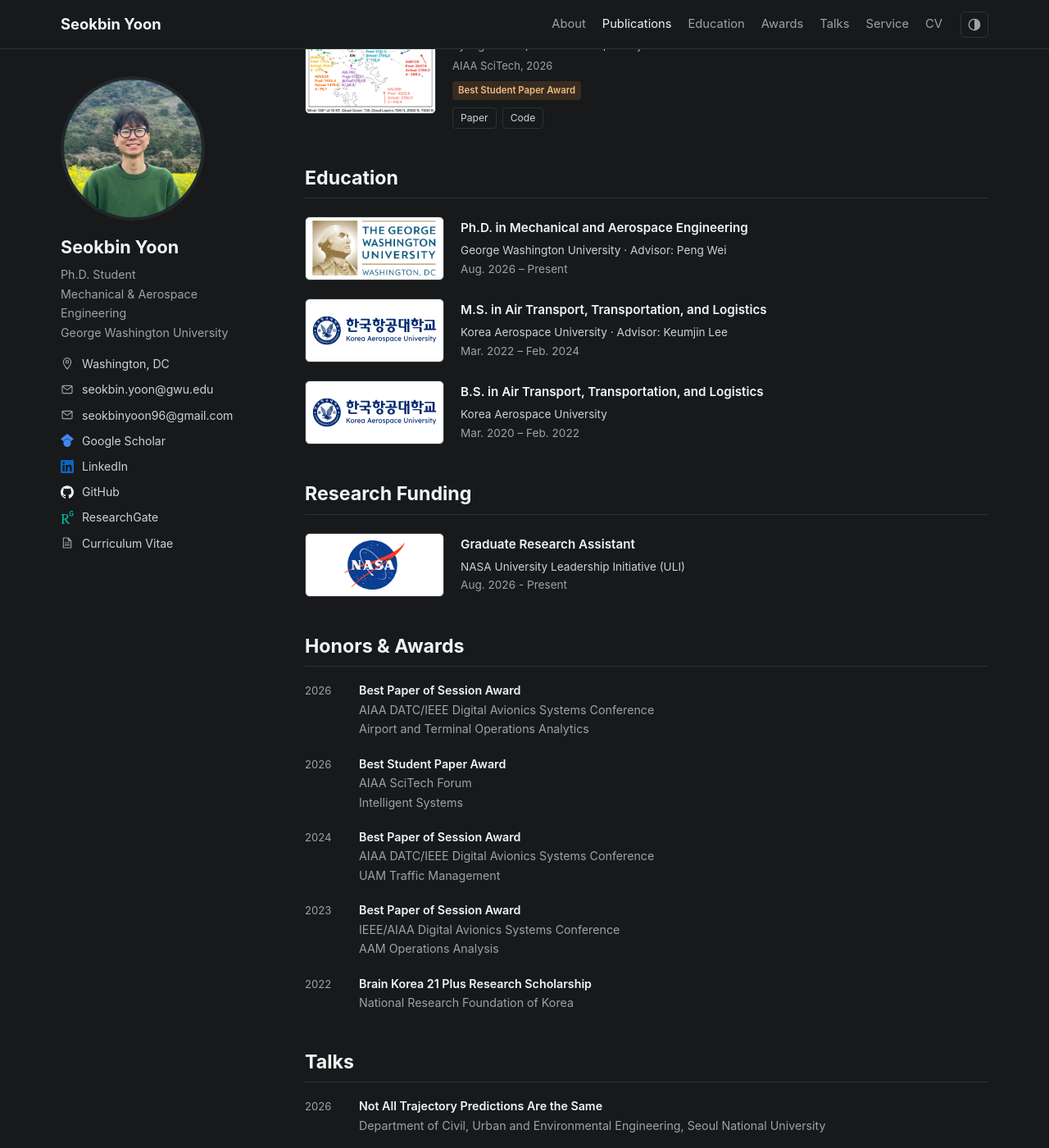
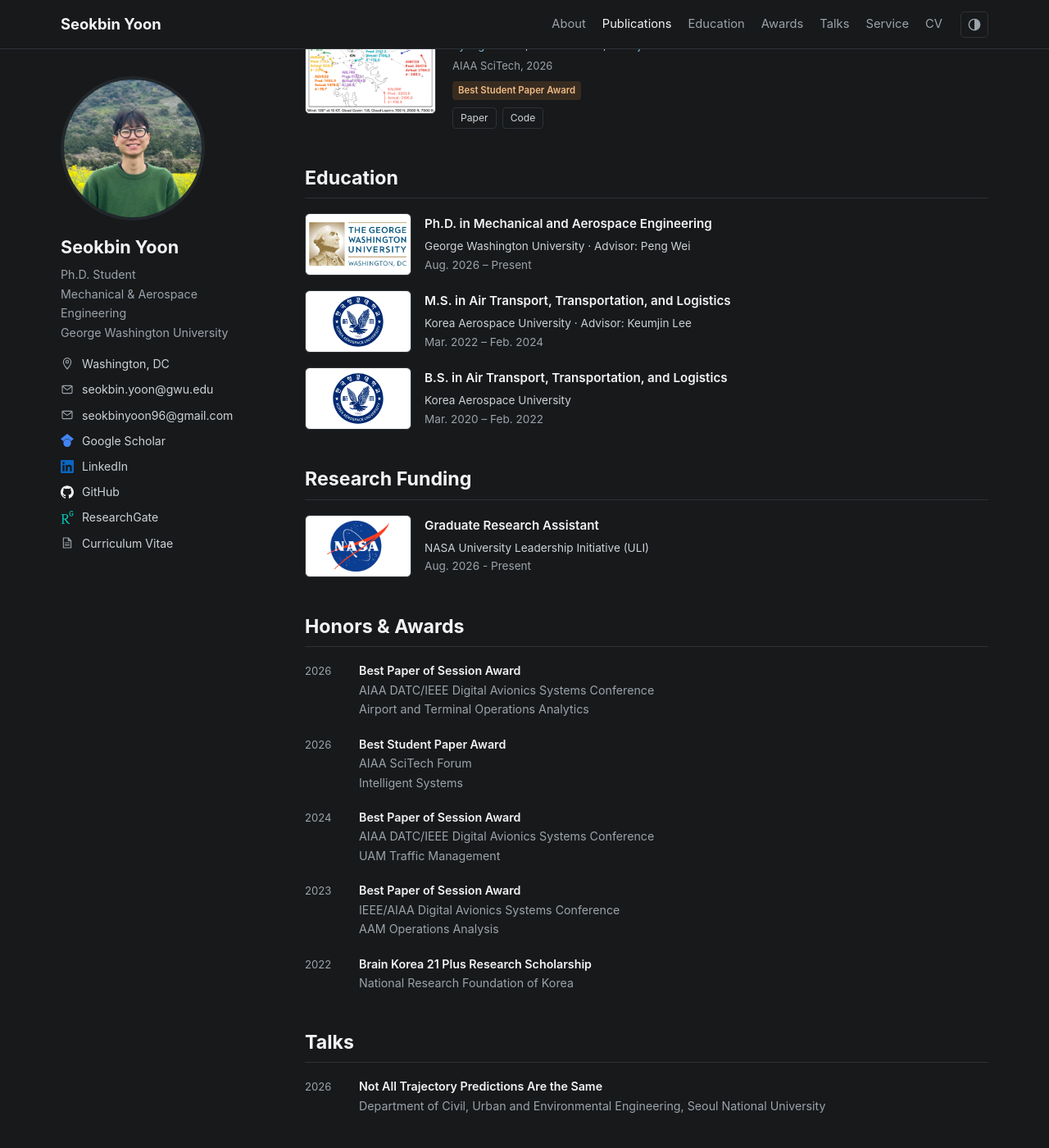
Before and after one commit to seokbinyoon96/seokbinyoon96.github.io, a Jekyll site: the page index.html, which Jekyll copies as it is, in a window 1280 px wide and 1400 px high, scrolled down 1377 px. Shown: the whole window at 82% size. Built offline with Jekyll 4.4.1, drawn with Linux system fonts in a browser that asks for light colours.

Commit message:
Use circular KAU emblem and compact education and funding logos

```diff
--- a/assets/css/portfolio.css
+++ b/assets/css/portfolio.css
@@ -77,8 +77,8 @@
 .publication-links { display: flex; flex-wrap: wrap; gap: 7px; margin-top: 9px; }
 .publication-links a { font-size: .76rem; padding: 2px 9px; border: 1px solid var(--border); border-radius: 4px; color: var(--text); }
 .publication-links a:hover { text-decoration: none; color: var(--link); border-color: var(--link); }
-.education-entry { display: grid; grid-template-columns: 170px minmax(0, 1fr); gap: 20px; align-items: center; margin: 22px 0; }
-.education-logo { height: 78px; padding: 8px; display: flex; align-items: center; justify-content: center; background: white; border-radius: 6px; border: 1px solid var(--border); }
+.education-entry { display: grid; grid-template-columns: 130px minmax(0, 1fr); gap: 16px; align-items: center; margin: 18px 0; }
+.education-logo { height: 76px; padding: 6px; display: flex; align-items: center; justify-content: center; background: white; border-radius: 6px; border: 1px solid var(--border); }
 .education-logo img { max-width: 100%; max-height: 100%; object-fit: contain; }
 .education-entry h3 { color: var(--heading); font-size: .95rem; line-height: 1.5; margin: 0 0 4px; font-weight: 600; }
 .education-entry p { font-size: .85rem; margin: 0; }
@@ -116,8 +116,8 @@
   h2 { font-size: 1.3rem; }
   .publication { grid-template-columns: 1fr; gap: 12px; padding: 20px 0; }
   .publication-visual { width: 65%; }
-  .education-entry { grid-template-columns: 110px minmax(0, 1fr); gap: 14px; }
-  .education-logo { height: 70px; }
+  .education-entry { grid-template-columns: 90px minmax(0, 1fr); gap: 14px; }
+  .education-logo { height: 64px; }
   .footer-inner { flex-direction: column; padding: 20px 18px; gap: 4px; }
 }
 @media (prefers-reduced-motion: reduce) { html { scroll-behavior: auto; } }
@@ -130,7 +130,7 @@
 .brand-researchgate { color: #00ccbb; --brand-icon: url('../../images/icons/researchgate.svg'); }
 
 .education-logo-kau { overflow: hidden; }
-.education-logo-kau img { width: 100%; height: auto; max-width: 100%; max-height: 100%; object-fit: contain; }
+.education-logo-kau img { width: auto; height: 100%; max-width: 100%; max-height: 100%; object-fit: contain; }
 
 .education-logo-gwu { padding: 4px; }
 .education-logo-gwu img { width: 100%; height: 100%; object-fit: contain; }
--- a/index.html
+++ b/index.html
@@ -14,7 +14,7 @@
   <meta property="og:image" content="https://seokbinyoon96.github.io/images/seokbinyoon_pic.jpg">
   <link rel="icon" href="images/seokbinyoon_pic.jpg">
   <script src="script/theme.js?v=1"></script>
-  <link rel="stylesheet" href="assets/css/portfolio.css?v=11">
+  <link rel="stylesheet" href="assets/css/portfolio.css?v=12">
   <script async src="https://www.googletagmanager.com/gtag/js?id=G-J7VM7M2KH0"></script>
   <script>
     window.dataLayer = window.dataLayer || [];
@@ -86,11 +86,11 @@
           <div><h3>Ph.D. in Mechanical and Aerospace Engineering</h3><p>George Washington University · Advisor: Peng Wei</p><p class="entry-date">Aug. 2026 – Present</p></div>
         </article>
         <article class="education-entry">
-          <a class="education-logo education-logo-kau" href="https://kau.ac.kr/english/index/main.php"><img src="images/logos/kau-bilingual.svg" alt="Korea Aerospace University logo" width="120" height="74" loading="lazy"></a>
+          <a class="education-logo education-logo-kau" href="https://kau.ac.kr/english/index/main.php"><img src="images/logos/kau-emblem.svg" alt="Korea Aerospace University logo" width="120" height="74" loading="lazy"></a>
           <div><h3>M.S. in Air Transport, Transportation, and Logistics</h3><p>Korea Aerospace University · Advisor: Keumjin Lee</p><p class="entry-date">Mar. 2022 – Feb. 2024</p></div>
         </article>
         <article class="education-entry">
-          <a class="education-logo education-logo-kau" href="https://kau.ac.kr/english/index/main.php"><img src="images/logos/kau-bilingual.svg" alt="Korea Aerospace University logo" width="120" height="74" loading="lazy"></a>
+          <a class="education-logo education-logo-kau" href="https://kau.ac.kr/english/index/main.php"><img src="images/logos/kau-emblem.svg" alt="Korea Aerospace University logo" width="120" height="74" loading="lazy"></a>
           <div><h3>B.S. in Air Transport, Transportation, and Logistics</h3><p>Korea Aerospace University</p><p class="entry-date">Mar. 2020 – Feb. 2022</p></div>
         </article>
       </section>
```
Also changed, not shown: images/logos/kau-emblem.svg (added).
